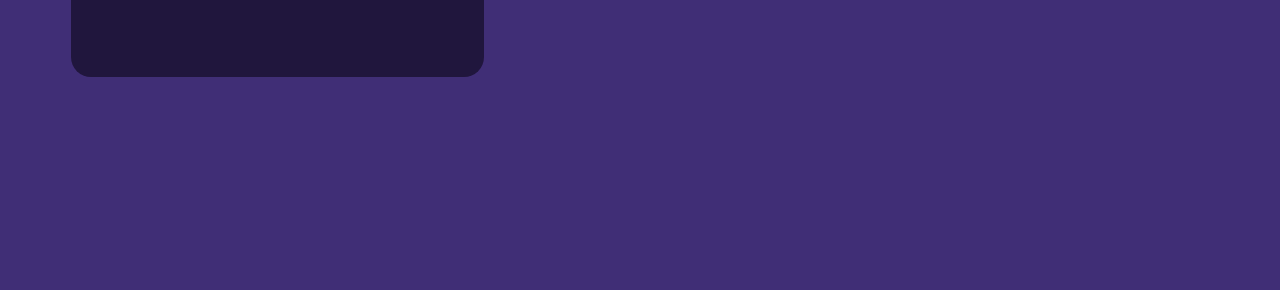
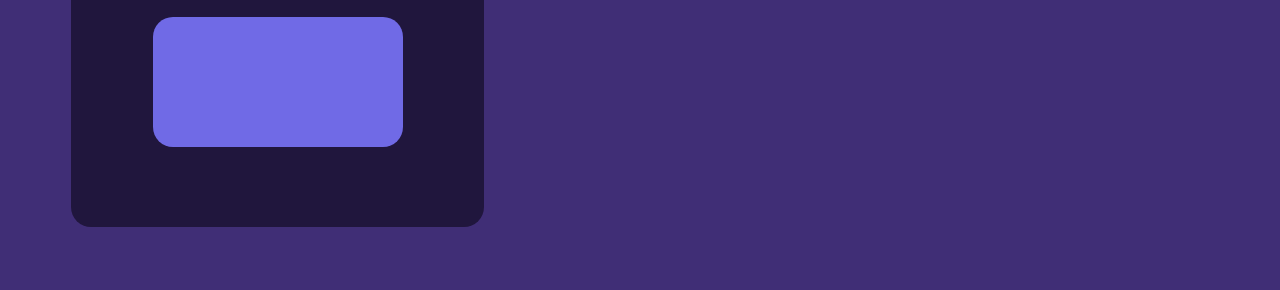
Before and after one commit to attal02/attal02.github.io, a plain HTML site: page index.html in a window 1280 px wide. Shown: the part 685-975 px from the top of the page. Before the commit the page ends 825 px from the top, so only its background shows below. Drawn offline with Linux system fonts and the light colour scheme.

Commit message:
Update index.html

```diff
--- a/index.html
+++ b/index.html
@@ -14,6 +14,7 @@
         <div><p style="font-size: 18px; padding: 10px; margin-top: -1px;">hi, i'm aya, i'm palestinian and lebanese and born in lebanon. <br><br>from the river to the sea!</p></div>
         <div><p><a href="">homework 1, narrative site.</a></p></div>
         <div><p><a href="project1/index.html">5 page project. assignment 1. </a></p></div>
+        <div><p><a href="project 2/aya-p2/index.html"></a></p></div>
 
     </section>
 
```
